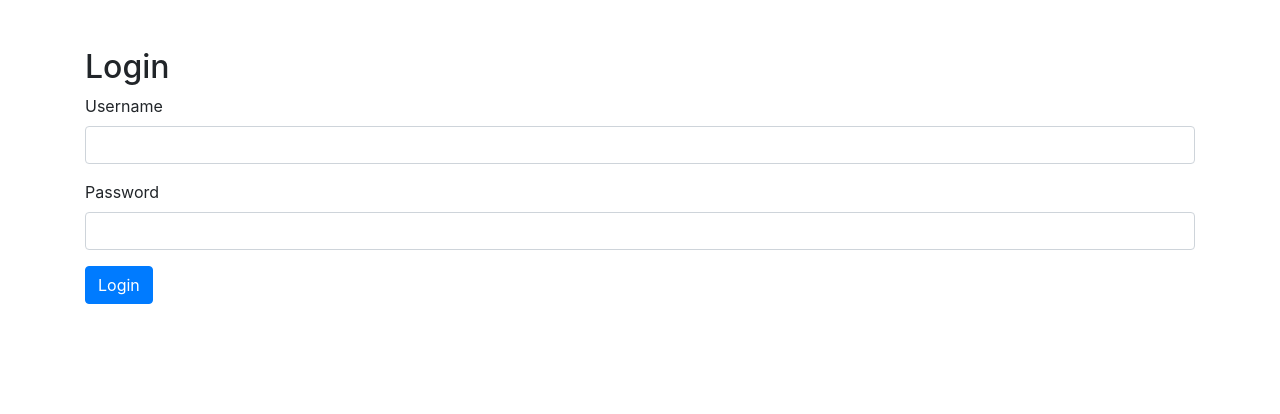
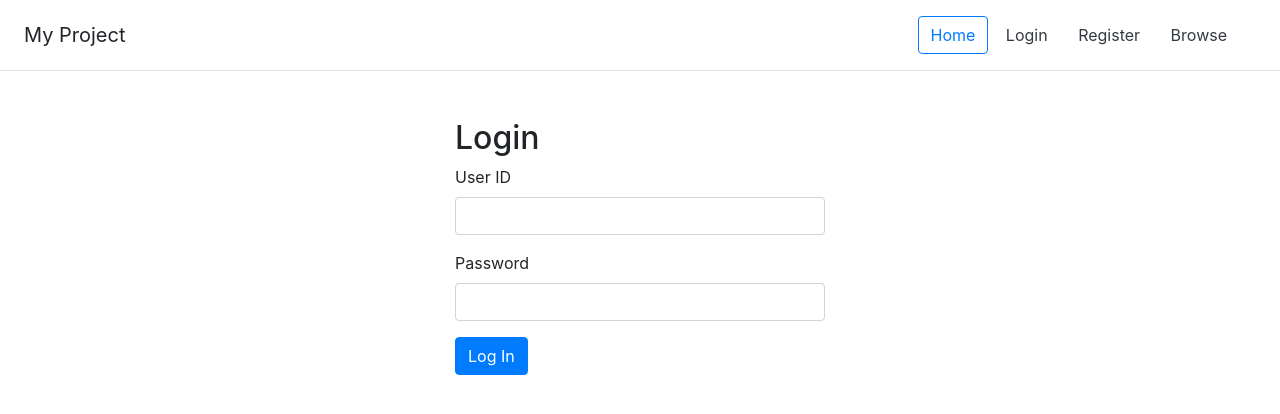
Before and after one commit to Kjets22/dp_project, a Flask app: template app/templates/login.html in a window 1280 px wide. Shown: the top 414 px of the page. Run offline with Flask 3, Linux system fonts and the light colour scheme; the template is opened without the code that fills it, so the values that code supplies are empty; some libraries are stand-ins or nearby versions.

Commit message:
feat: base, login page connected

```diff
--- /dev/null
+++ b/app/templates/base.html
@@ -0,0 +1,40 @@
+<!DOCTYPE html>
+<html lang="en">
+<head>
+    <meta charset="UTF-8">
+    <title>
+        {% block title %}
+        {% endblock %}
+    </title>
+    <link rel="stylesheet" href="https://maxcdn.bootstrapcdn.com/bootstrap/4.0.0/css/bootstrap.min.css"
+          integrity="sha384-Gn5384xqQ1aoWXA+058RXPxPg6fy4IWvTNh0E263XmFcJlSAwiGgFAW/dAiS6JXm" crossorigin="anonymous">
+    <link rel="stylesheet" href="{{ url_for('static', filename='style.css') }}">
+</head>
+<body>
+
+<!-- nav -->
+<div class="d-flex flex-column flex-md-row align-items-center p-3 px-md-4 mb-3 bg-white border-bottom box-shadow">
+    <h5 class="my-0 mr-md-auto font-weight-normal">My Project</h5>
+    <nav class="my-2 my-md-0 mr-md-3">
+        <a class="btn btn-outline-primary" href="/">Home</a>
+        <a class="btn btn-outline-fix text-dark" href="{{ url_for('login') }}">Login</a>
+        <a class="btn btn-outline-fix text-dark" href="/register">Register</a>
+        <a class="btn btn-outline-fix text-dark" href="/browse">Browse</a>
+    </nav>
+</div>
+
+{% block content %}
+{% endblock %}
+
+<script src="https://code.jquery.com/jquery-3.2.1.slim.min.js"
+        integrity="sha384-KJ3o2DKtIkvYIK3UENzmM7KCkRr/rE9/Qpg6aAZGJwFDMVNA/GpGFF93hXpG5KkN"
+        crossorigin="anonymous"></script>
+<script src="https://cdnjs.cloudflare.com/ajax/libs/popper.js/1.12.9/umd/popper.min.js"
+        integrity="sha384-ApNbgh9B+Y1QKtv3Rn7W3mgPxhU9K/ScQsAP7hUibX39j7fakFPskvXusvfa0b4Q"
+        crossorigin="anonymous"></script>
+<script src="https://maxcdn.bootstrapcdn.com/bootstrap/4.0.0/js/bootstrap.min.js"
+        integrity="sha384-JZR6Spejh4U02d8jOt6vLEHfe/JQGiRRSQQxSfFWpi1MquVdAyjUar5+76PVCmYl"
+        crossorigin="anonymous"></script>
+
+</body>
+</html>
--- a/app/templates/login.html
+++ b/app/templates/login.html
@@ -1,30 +1,28 @@
-<!DOCTYPE html>
-<html>
-<head>
-    <title>BuyMe - Login</title>
-    <link rel="stylesheet" href="https://stackpath.bootstrapcdn.com/bootstrap/4.3.1/css/bootstrap.min.css">
-</head>
-<body>
-    <div class="container mt-5">
+{% extends "base.html" %}
+
+{% block title %}Login{% endblock %}
+
+{% block content %}
+<div class="container mt-5" style="max-width: 400px;">
   <h2>Login</h2>
   {% with messages = get_flashed_messages(with_categories=true) %}
     {% if messages %}
-                {% for category, message in messages %}
-                    <div class="alert alert-{{ category }}">{{ message }}</div>
+      {% for category, msg in messages %}
+        <div class="alert alert-{{ category }}">{{ msg }}</div>
       {% endfor %}
     {% endif %}
   {% endwith %}
-        <form method="POST">
+
+  <form method="post" action="{{ url_for('login') }}">
     <div class="form-group">
-                <label>Username</label>
-                <input type="text" name="username" class="form-control" required>
+      <label for="id">User ID</label>
+      <input type="text" class="form-control" id="id" name="id" required>
     </div>
     <div class="form-group">
-                <label>Password</label>
-                <input type="password" name="password" class="form-control" required>
+      <label for="password">Password</label>
+      <input type="password" class="form-control" id="password" name="password" required>
     </div>
-            <button type="submit" class="btn btn-primary">Login</button>
+    <button type="submit" class="btn btn-primary">Log In</button>
   </form>
 </div>
-</body>
-</html>
+{% endblock %}
```
Also changed, not shown: app/__init__.py (+24 -5 lines), app/templates/index.html (added, +10 -0 lines), app/templates/user/detail.html (added, +27 -0 lines), instance/app.db. Lines whose indentation alone changed are shown as unchanged.
